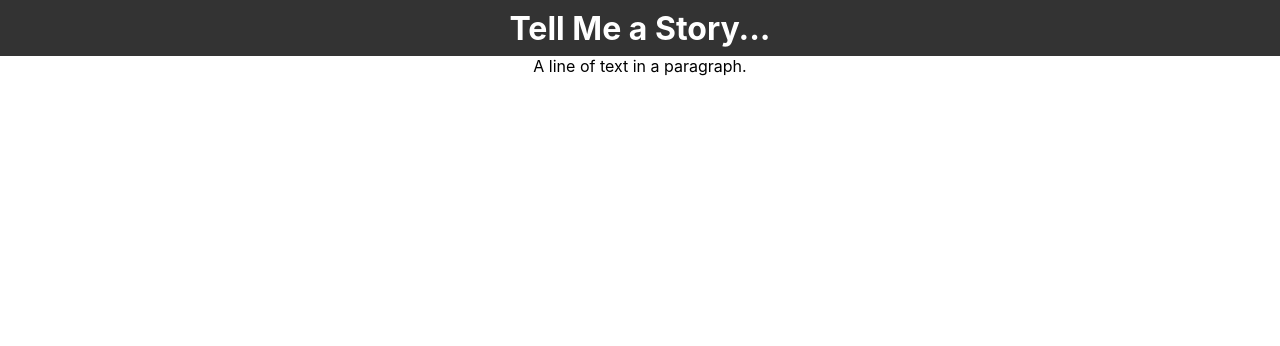
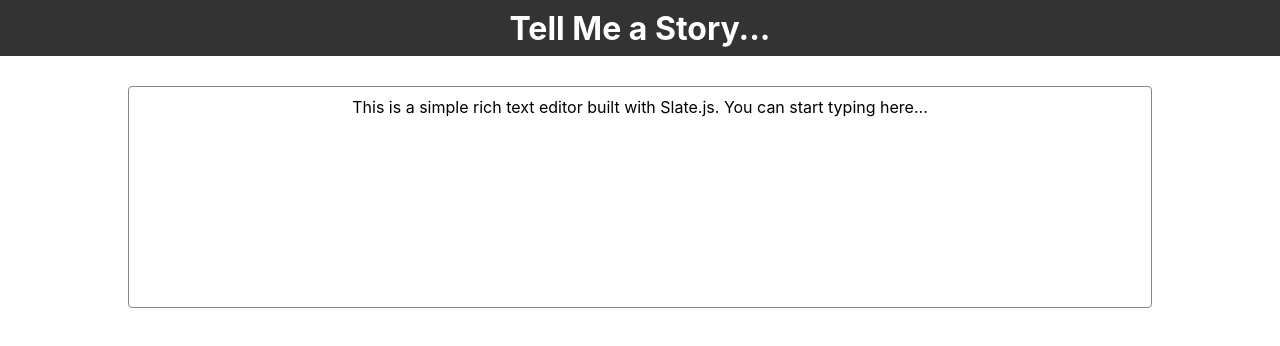
Before and after one commit to EmlMeml/thesis-project, a React (Create React App) app: page / in a window 1280 px wide. Shown: the top 346 px of the page. Built offline with nearby package versions, Linux system fonts and the light colour scheme.

Commit message:
visual changes to editor component, added editor container and styling

```diff
--- a/src/App.css
+++ b/src/App.css
@@ -18,8 +18,8 @@
   min-height: 100vh;
   display: flex;
   flex-direction: column;
-  align-items: center;
-  justify-content: center;
+  align-items: right;
+  justify-content: right;
   font-size: calc(10px + 2vmin);
   color: #333;
 }
@@ -36,3 +36,20 @@
     transform: rotate(360deg);
   }
 }
+
+#editor-container {
+  width: 80%;
+  margin: 20px auto;
+  padding: 10px;
+  font-size: 16px;
+  align-content: right;
+}
+
+.editorEditable{
+
+  min-height: 200px;
+  border: 1px solid #818596;
+  padding: 10px;
+  border-radius: 4px;
+  background-color: #fff;
+}
--- a/src/App.js
+++ b/src/App.js
@@ -1,4 +1,3 @@
-import logo from './logo.svg';
 import './App.css';
 import React from 'react';
 import TopBar from './custom/TopBar.js';
@@ -8,8 +7,11 @@ function App() {
   return (
     <div className="App">
       <TopBar />
+      <div id="editor-container">
       <MyEditor />
     </div>
+    </div>
+
   );
 }
 
--- a/src/custom/Editor.tsx
+++ b/src/custom/Editor.tsx
@@ -2,11 +2,13 @@ import React, { useState } from "react";
 import {createEditor} from "slate";
 import {Slate, Editable, withReact} from "slate-react";
 import { Descendant } from 'slate'
+import './../App.css';
+
 
 const initialValue: Descendant[] = [
   {
     type: 'paragraph',
-    children: [{ text: 'A line of text in a paragraph.' }],
+    children: [{ text: 'This is a simple rich text editor built with Slate.js. You can start typing here...' }],
   },
 ]
 
@@ -16,7 +18,7 @@ export const MyEditor = () => {
  return (
     // Add the editable component inside the context.
     <Slate editor={editor} initialValue={initialValue}>
-      <Editable />
+      <Editable className="editorEditable" placeholder="Type here..." />
     </Slate>
   )
 }
```
